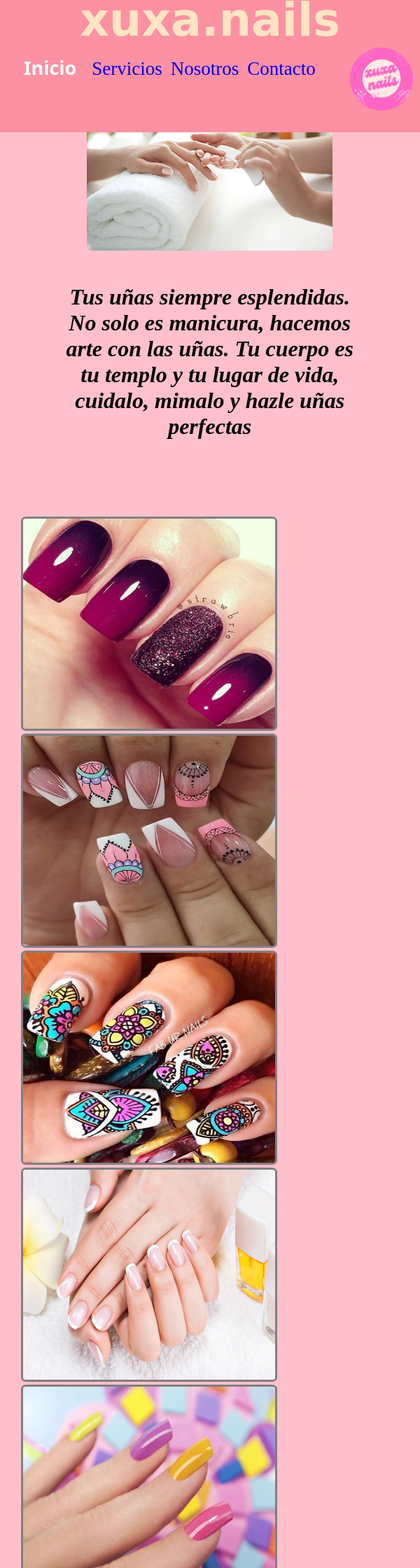
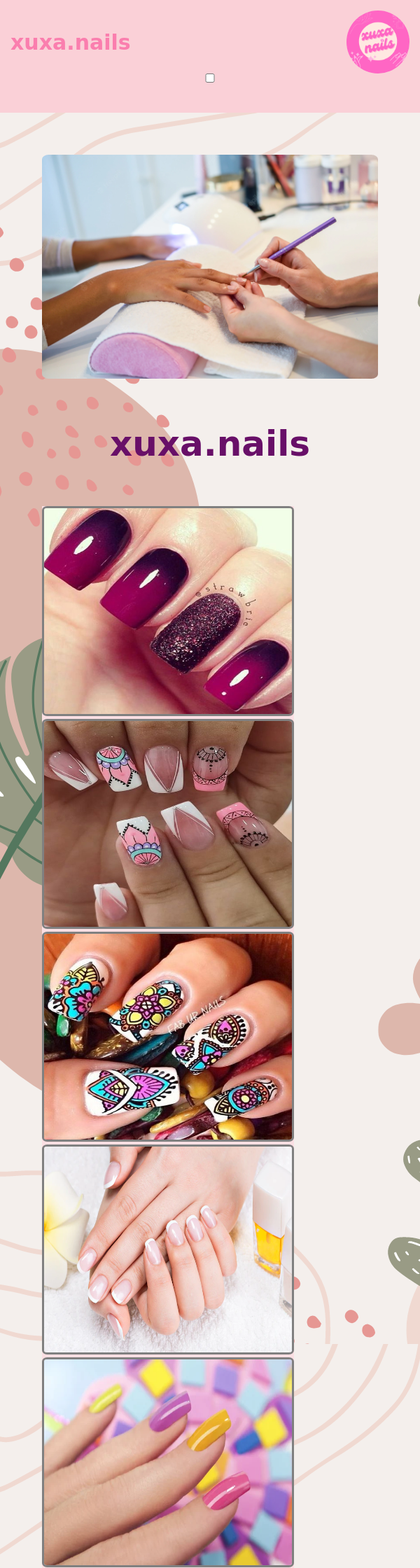
Before and after one commit to arielschinocca/proyecto-xuxa, a PHP site: page / in a window 600 px wide. Shown: the top 2240 px of the page at 70% size. Run offline with PHP 8.4, Linux system fonts and the light colour scheme.

Commit message:
nuevo cambio recien

```diff
--- a/index.html
+++ b/index.html
@@ -11,10 +11,28 @@
 
     <!-- mian 1 inicio -->
 
+    <nav class="navBar">
+        <h2>xuxa.nails</h2>
+        <img class="img-logo2"src="./img/2.png" width="90" alt="">
+        <input class="input" type="checkbox" placeholder="click" id="toggler">
+        <label for="toggler"><i class="ri-menu-line"></i></label>
+        <div class="menu">
+            <ul class="list">
+                <li><strong><a class="inicio" href="#">Inicio</a></strong></li>
+                <li><a href="#">Servicios</a></li>
+                <li><a href="#">Nosotros</a></li>
+                <li class="contacto"><a href="#">Contacto</a>
+            <ul>
+                <li class="li-turnos">
+                    <a class="turnos" href="#">Turnos</a>
+                </li>
+            </ul>
+                </li>
+            </ul>
+        </div>
+    </nav>
+
     <main class="main">
-    <h1>
-        <strong>xuxa.nails</strong>
-    </h1>
     <img class="img-logo"src="./img/2.png" width="90" alt="">
         <nav class="nav-encabezado">
             <div class="div-header">
@@ -38,15 +56,17 @@
         </nav>
     </main>
 
+
     <!-- section 1 imagen principal-->
+
 
     <section class="section-img-principal">
         <div class="imgYTexto">
             <div class="div-img-principal">
-                <img class="img-principal" src="./img/imagenprincipal.jpg" width="" height="">
-                <h5>Tus uñas siempre esplendidas.
-                No solo es manicura, hacemos arte con las uñas.
-                Tu cuerpo es tu templo y tu lugar de vida, cuidalo, mimalo y hazle uñas perfectas</h5>
+                <img class="img-principal" src="./img/imgNueva.webp" width="" height="">
+                <h1>
+                    <strong>xuxa.nails</strong>
+                </h1>
             </div>
         </div>
     </section>
--- a/style.css
+++ b/style.css
@@ -1,34 +1,134 @@
-
-*{
+* {
     margin: 0;
     padding: 0;
+    box-sizing: border-box;
 }
 
 html{
-    width: 99.9%;
+    background-image: url(./img/fondoDepantalla.png) ;
 }
 
-body{
-    margin: 0;
+
+
+/*navBar 1*/
+
+.navBar{
+    display: flex;
+    flex-wrap: wrap;
+    align-items: center;
+    justify-content: space-between;
+    background-color:rgb(250, 208, 215);
+    padding: 15px;
+    width: 100%;
+}
+
+.narBar a{
+    text-decoration: none;
+}
+
+h2{
+    text-align: center;
+    color: rgb(250, 126, 174);
+    font-weight: 900;
+    font-family:cursive;
+    font-size: 30px;
+}
+
+h2:hover{
+    transform: scale3d(1, 1.3, 1.3);
+}
+
+.input{
+    background-color: aqua;
+}
+
+.menu{
+    display: inline;
+    text-align: end;
     padding: 0;
-    background-color: pink;
-    background-size: 100vw 100vh;
+    margin: 4px;
+    font-size: x-large;
 }
+
+.menu li a{
+    text-decoration: none;
+    font-size: xx-large;
+}
+
+.list{
+    list-style: none;
+    display: flex;
+    gap: 25px;
+}
+
+ul.list{
+    display: flex;
+}
+
+
+.img-logo2{
+    float: right;
+    border-radius: 50%;
+    padding: 0px;
+    margin: opx;
+
+}
+
+
+@media screen and (min-width: 100px) and (max-width: 600px){
+    .menu{
+        width: 100%;
+        max-height: 0;
+        overflow: hidden;
+    }
+    .list{
+        flex-direction: column;
+        align-items: center;
+        padding: 20px;
+    }
+    .navBar{
+        display: inline-flex;
+        align-items: center;
+        cursor: pointer;
+    }
+    #toggler:checked ~ .menu{
+        max-height: 100%;
+
+    }
+    .nav-encabezado{
+        display: none;
+    }
+    .img-logo{
+        display: none;
+    }
+}
+
+@media screen and (min-width: 600px) and (max-width: 1700px){
+    .div-lista-header{
+        display: none;
+    }
+    .list{
+        display: none;
+    }
+    .navBar{
+        display: none;
+    }
+}
+
 
 /* main inicio */
 
 .main{
-    position: fixed;
     width: 100%;
 }
 
+
 h1{
-    background-color: rgb(252, 145, 163);
     text-align: center;
-    color: bisque;
+    color: rgb(104, 15, 104);
     font-weight: 900;
     font-family:cursive;
-    font-size: 50px;
+    font-size: 100px;
 
 }
 
@@ -37,7 +137,7 @@ h1:hover{
 }
 
 .nav-encabezado{
-    background-color: rgb(252, 145, 163);
+    background-color:rgb(250, 208, 215);
 
 }
 
@@ -97,7 +197,10 @@ h1:hover{
 }
 
 
+
 /* section 1 principal */
+
+
 
 .img-principal{
     float: center;
@@ -123,6 +226,8 @@ h5{
 
 /* section 2 imagenes */
 
+
+
 .img1, .img2, .img3, .img4, .img5, .img6, .img7, .img8, .img9{
     width: 100%;
     border: 3px solid grey;
@@ -130,7 +235,7 @@ h5{
 
 }
 
-/*
+
 .img1:hover{
     transform: rotateY(3.142rad);
 }
@@ -159,7 +264,9 @@ h5{
     transform: rotateY(3.142rad);
 }
 
-*/
+
+
+
 
 .div-imagenes{
     display: grid;
@@ -170,11 +277,12 @@ h5{
 
     width: 90%;
     height: 90%;
-    background-color: pink;
-    margin: 5%;
+    background-color: rgb(250, 223, 227);
+    margin: 10%;
 }
 
 /* section 3 Formulario */
+
 
 
 h4{
@@ -184,6 +292,7 @@ h4{
     margin: 0;
     margin-bottom: 20px;
 }
+
 
 .formulario{
     padding: 20px;
@@ -240,6 +349,7 @@ footer{
 .h5-footer{
     padding: 3px;
     background-color: black;
+    width: 100%;
 }
 
 .ul-footer{
@@ -296,28 +406,37 @@ ul li{
 
 /* medias query */
 
-@media screen and (min-width: 1024) and (max-width: 1700px) {
+
+
+@media screen and (max-width: 1400px) {
     .contenido .contenido-lateral{
         width: 100%;
     }
     section .div-imagenes{
-        width: 100%;
+        width: 80%;
     }
-    .img-principal{
-        padding: 20px;
+    .navBar{
+        display: none;
     }
+
 }
 
-@media screen and (min-width: 924px) and (max-width: 1024px) {
+@media screen and  (max-width: 1024px) {
     .contenido .contenido-lateral{
         width: 100%;
     }
     section .div-imagenes{
         width: 90%;
     }
+    .navBar{
+        display: none;
+    }
+    h1{
+        font-size: 80px;
+    }
 }
 
-@media screen and (min-width: 780px) and (max-width: 924px) {
+@media screen and (max-width: 924px) {
 
     .contenido .contenido-lateral{
         width: 100%;
@@ -328,12 +447,15 @@ ul li{
     .form{
         width: 2%;
     }
+    h1{
+        font-size: 70px;
+    }
 }
 
 
 
 
-@media screen and (min-width: 380px) and (max-width: 780px) {
+@media screen and  (max-width: 780px) {
     .contenido .contenido-lateral{
         width: 50%;
     }
@@ -342,16 +464,17 @@ ul li{
         display: block;
         height: 50%;
     }
-    .div-img-principal{
-        padding: 80px;
-    }
     .div-lista-header li a{
         font-size: 27px;
     }
+    h1{
+        font-size: 60px;
+    }
+
 }
 
 
-@media (max-width: 480px){
+@media (max-width: 500px){
     form{
         width: 100%;
     }
@@ -362,7 +485,7 @@ ul li{
 
 
 
-@media screen and (min-width: 0px) and (max-width: 479px) {
+@media screen and (min-width: 50px) and (max-width: 600px) {
     .encabezado{
         height: 80px;
     }
@@ -377,8 +500,36 @@ ul li{
         margin: 0;
         font-size: 20px;
     }
+    .menu{
+        width: 100%;
+        max-height: 0;
+        overflow: hidden;
+    }
+    .list{
+        flex-direction: column;
+        align-items: center;
+        padding: 20px;
+    }
+    .navBar{
+        display: inline-flex;
+        align-items: center;
+        cursor: pointer;
+    }
+    #toggler:checked {
+        max-height: 100%;
 
-    h5{
-    display: none;
     }
+    .nav-encabezado{
+        display: none;
+    }
+    .img-logo{
+        display: none;
+    }
+    h1{
+        font-size: 50px;
+    }
+    .input{
+        background-color: aqua;
+    }
+
 }
```
Also changed, not shown: img/Fondo de Pantalla Acuarela Simple Azul Rosa.png (added), img/fondoDepantalla.png (added), img/imgNueva.webp (added).
